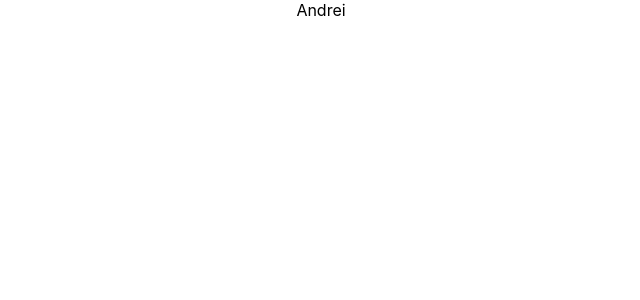
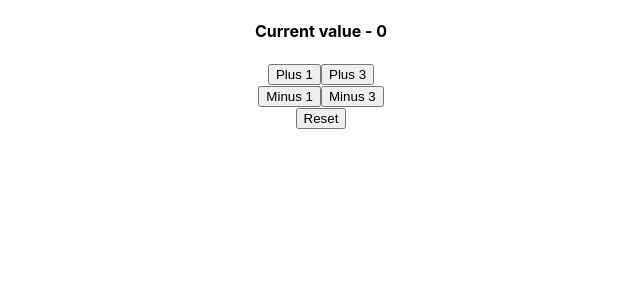
Before and after one commit to trorter/react_hooks, a React (Create React App) app: page / in a window 1280 px wide. Shown: the top 300 px of the page, without its empty margins (319-959 px from the left). Built offline with nearby package versions, Linux system fonts and the light colour scheme.

Commit message:
useReduce hook

```diff
--- a/src/App.tsx
+++ b/src/App.tsx
@@ -1,14 +1,18 @@
 import React from 'react';
 import './App.css';
-import ComponentC from "./useContext/ComponentC";
+import CounterReducer from "./useReducer/CounterReducer";
 
-export const UserContent = React.createContext('')
+export type UserContextType = {
+  userName: string
+}
+
+export const UserContent = React.createContext<UserContextType>({userName: ''})
 
 const App = () => {
   return (
     <div className="App">
-      <UserContent.Provider value={'Andrei'} >
-        <ComponentC/>
+      <UserContent.Provider value={{userName: 'Andrei'}} >
+        <CounterReducer />
       </UserContent.Provider>
     </div>
   )
--- a/src/useContext/ComponentA.tsx
+++ b/src/useContext/ComponentA.tsx
@@ -1,11 +1,11 @@
-import React, {useContext} from "react";
+import React, {FC, useContext} from "react";
 import {UserContent} from "../App";
 
-const ComponentA = () => {
+const ComponentA: FC = () => {
   const context = useContext(UserContent);
   return (
     <div>
-      {context}
+      {context.userName}
     </div>
   )
 }
--- a/src/useContext/ComponentB.tsx
+++ b/src/useContext/ComponentB.tsx
@@ -1,7 +1,7 @@
-import React from "react";
+import React, {FC} from "react";
 import ComponentA from "./ComponentA";
 
-const ComponentB = () => {
+const ComponentB: FC = () => {
   return (
     <ComponentA />
   )
--- a/src/useContext/ComponentC.tsx
+++ b/src/useContext/ComponentC.tsx
@@ -1,7 +1,7 @@
-import React from "react";
+import React, {FC} from "react";
 import ComponentB from "./ComponentB";
 
-const ComponentC = () => {
+const ComponentC: FC = () => {
   return (
     <ComponentB />
   )
--- a/src/useEffect/mouse/HookMouse.tsx
+++ b/src/useEffect/mouse/HookMouse.tsx
@@ -1,6 +1,6 @@
-import React, {useEffect, useState} from "react";
+import React, {FC, useEffect, useState} from "react";
 
-const HookMouse = () => {
+const HookMouse: FC = () => {
   const [coords, setCoords] = useState({x: 0, y: 0});
 
   const logMousePosition = (event: MouseEvent) => {
--- a/src/useEffect/mouse/MouseContainer.tsx
+++ b/src/useEffect/mouse/MouseContainer.tsx
@@ -1,7 +1,7 @@
-import React, {useState} from "react";
+import React, {FC, useState} from "react";
 import HookMouse from "./HookMouse";
 
-const MouseContainer = () => {
+const MouseContainer: FC = () => {
   const [display, setDisplay] = useState(true)
 
   const clickHandler = (): void => {
--- a/src/useEffect/posts/PostsHook.tsx
+++ b/src/useEffect/posts/PostsHook.tsx
@@ -1,11 +1,11 @@
-import {ChangeEvent, useEffect, useState} from "react";
+import {ChangeEvent, FC, useEffect, useState} from "react";
 import axios from "axios";
 
 type ServerResponse = {
   body: string
 }
 
-const PostsHook = () => {
+const PostsHook: FC = () => {
   const [text, setText] = useState('');
   const [requestText, setRequestText] = useState('');
   const [data, setData] = useState('');
--- /dev/null
+++ b/src/useReducer/CounterReducer.tsx
@@ -0,0 +1,101 @@
+import React, {useReducer} from "react";
+
+type CounterState = {
+  counter: number
+}
+
+enum ActionEnum {
+  plus = 'plus',
+  minus = 'minus',
+  reset = 'reset'
+}
+
+type Action =
+  | { type: ActionEnum.plus | ActionEnum.minus, payload: number }
+  | { type: ActionEnum.reset}
+
+
+type Reducer<S, A> = (prevState: S, action: A) => S
+
+const CounterReducer = () => {
+
+  const initialState: CounterState = {counter: 0}
+
+  const reduce: Reducer<CounterState, Action> = (prevState: CounterState, action: Action): CounterState => {
+    switch (action.type) {
+      case ActionEnum.minus:
+        return {
+          ...prevState,
+          counter: prevState.counter - action.payload
+        }
+      case ActionEnum.plus:
+        return {
+          ...prevState,
+          counter: prevState.counter + action.payload
+        }
+      case ActionEnum.reset:
+        return initialState
+    }
+    return prevState
+  }
+
+  const [state, dispatch] = useReducer(reduce, initialState);
+
+  const buttonClickHandler = (event: React.MouseEvent<HTMLButtonElement>) => {
+    dispatch({
+      type: event.currentTarget.name as ActionEnum,
+      payload: +(event.currentTarget.value)
+    })
+  }
+
+  return (
+    <>
+      <div>
+        <h4>Current value - {state.counter}</h4>
+      </div>
+      <div>
+        <button
+          onClick={buttonClickHandler}
+          value={1}
+          name={ActionEnum.plus}
+        >
+          Plus 1
+        </button>
+        <button
+          onClick={buttonClickHandler}
+          value={3}
+          name={ActionEnum.plus}
+        >
+          Plus 3
+        </button>
+      </div>
+      <div>
+        <button
+          onClick={buttonClickHandler}
+          value={1}
+          name={ActionEnum.minus}
+        >
+          Minus 1
+        </button>
+        <button
+          onClick={buttonClickHandler}
+          value={3}
+          name={ActionEnum.minus}
+        >
+          Minus 3
+        </button>
+      </div>
+      <div>
+        <button
+          onClick={buttonClickHandler}
+          name={ActionEnum.reset}
+        >
+          Reset
+        </button>
+      </div>
+
+    </>
+  )
+}
+
+export default CounterReducer
--- a/src/useState/HookCounter.tsx
+++ b/src/useState/HookCounter.tsx
@@ -1,6 +1,6 @@
-import React, {useState} from "react"
+import React, {FC, useState} from "react"
 
-const HookCounter = () => {
+const HookCounter: FC = () => {
   const [name, setName] = useState({firstName: '', lastName: ''})
 
   return (
--- a/src/useState/HookCounterTwo.tsx
+++ b/src/useState/HookCounterTwo.tsx
@@ -1,11 +1,11 @@
-import React, {useState} from "react";
+import React, {FC, useState} from "react";
 
 type Item = {
   key: number
   value: string
 }
 
-const HookCounterTwo = () => {
+const HookCounterTwo: FC = () => {
   const [items, setItems] = useState<Array<Item>>([]);
 
   const addNumber = () => {
```
